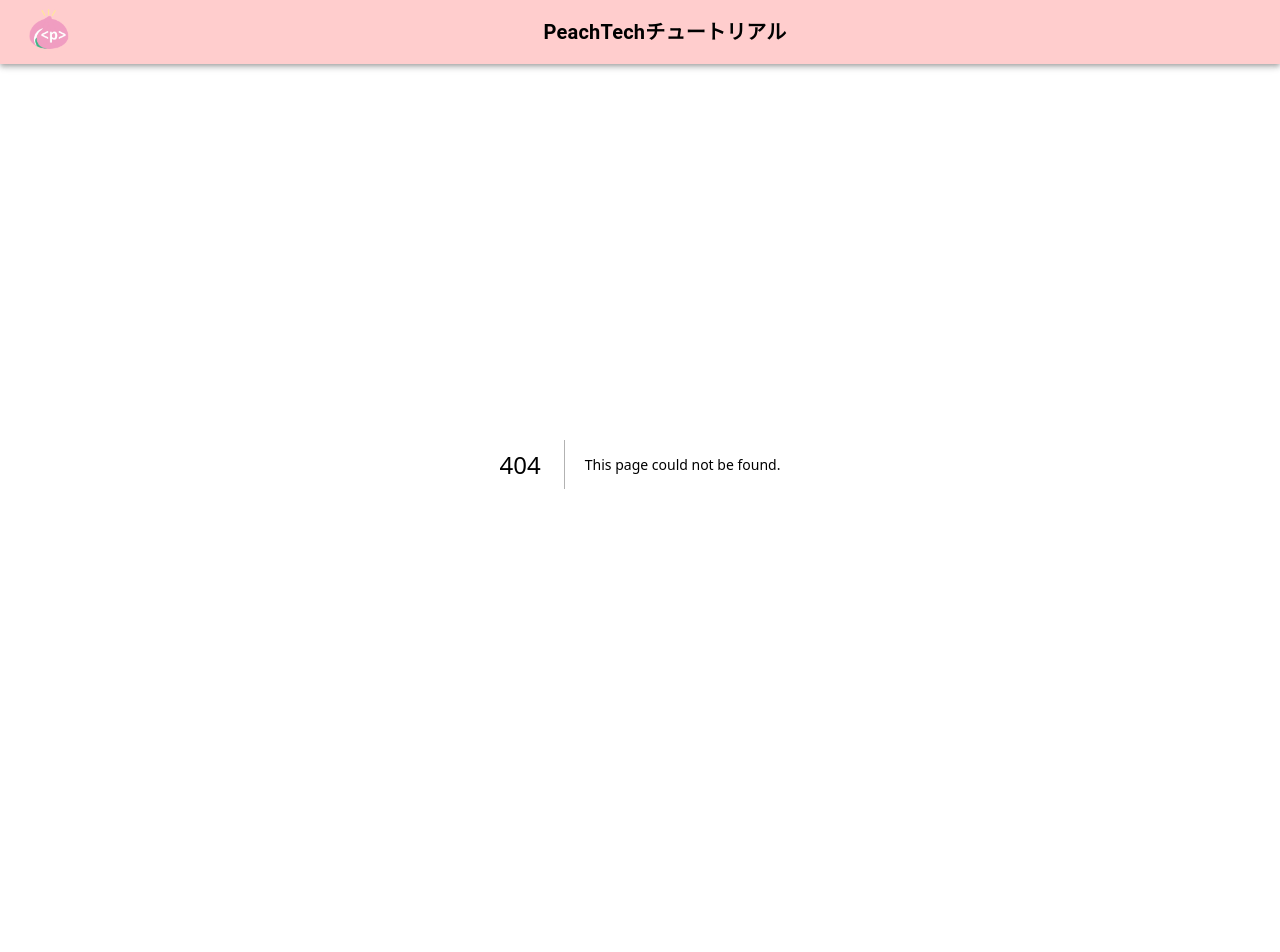
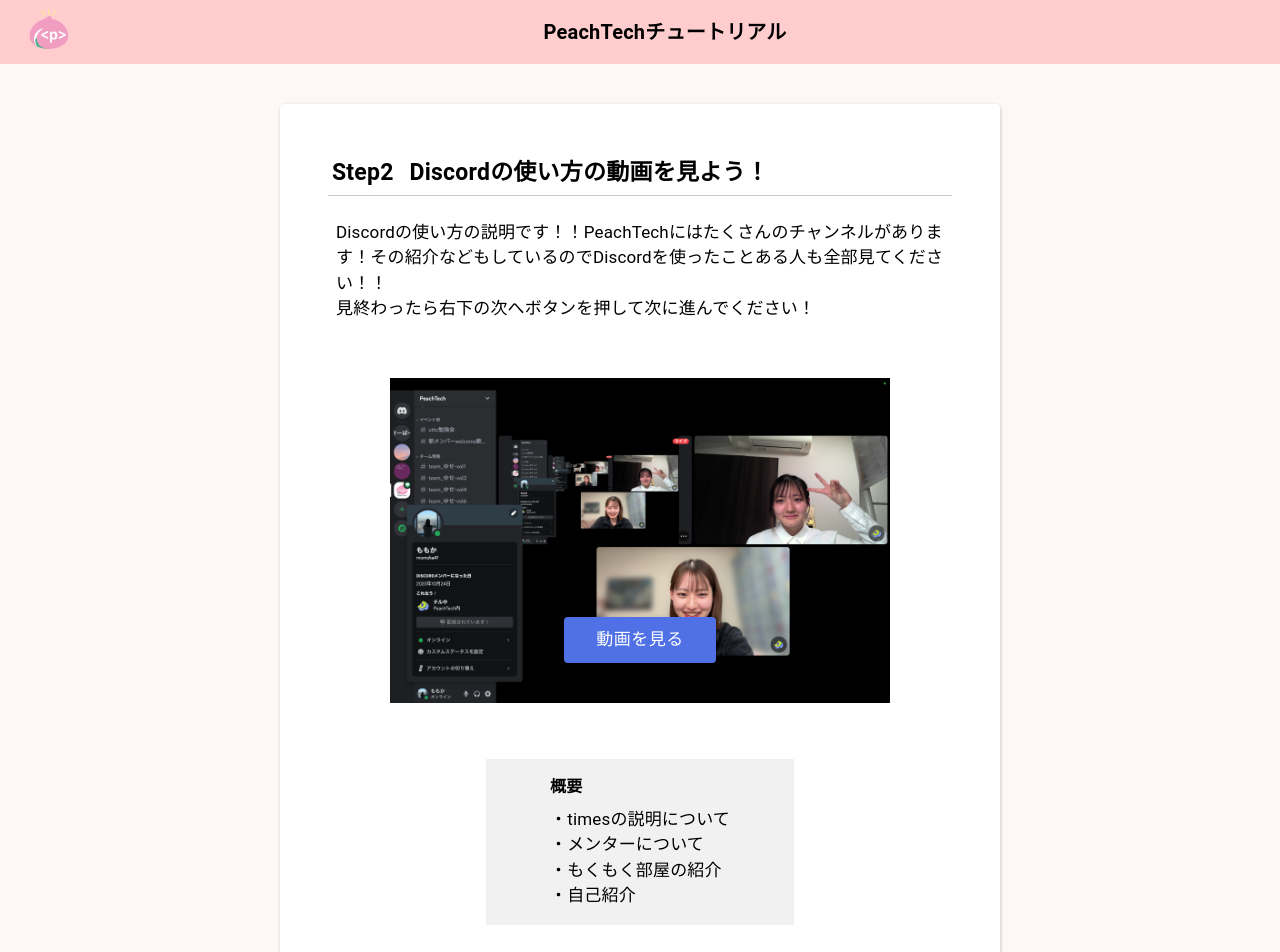
Before and after one commit to Peach-Tech0927/PeachTech-tutorial, a Next.js app: page /section2 in a window 1280 px wide. Before the commit this address had no page. Shown: the top 952 px of the page. Before the commit the page ends 864 px from the top, so only its background shows below. Built offline with nearby package versions, Linux system fonts and the light colour scheme.

Commit message:
section2,3,4のデータの作成とページの作成

```diff
--- a/app/const/video-page-data.ts
+++ b/app/const/video-page-data.ts
@@ -42,3 +42,37 @@
   buttonText: "次へ",
   nextButtonHref: "/section3",
 };
+
+export const step3VideoPageData: VideoPageProps = {
+  step: 3,
+  title: "Discordの使い方の動画を見よう！",
+  detail:
+    "Discordの使い方の説明です！！PeachTechにはたくさんのチャンネルがあります！その紹介などもしているのでDiscordを使ったことある人も全部見てください！！",
+  img: "/discord-screenshot.png",
+  contents: [
+    "timesの説明について",
+    "メンターについて",
+    "もくもく部屋の紹介",
+    "自己紹介",
+  ],
+  href: "/",
+  buttonText: "次へ",
+  nextButtonHref: "/section4",
+};
+
+export const step4VideoPageData: VideoPageProps = {
+  step: 4,
+  title: "Discordの使い方の動画を見よう！",
+  detail:
+    "Discordの使い方の説明です！！PeachTechにはたくさんのチャンネルがあります！その紹介などもしているのでDiscordを使ったことある人も全部見てください！！",
+  img: "/discord-screenshot.png",
+  contents: [
+    "timesの説明について",
+    "メンターについて",
+    "もくもく部屋の紹介",
+    "自己紹介",
+  ],
+  href: "/",
+  buttonText: "次へ",
+  nextButtonHref: "/section5",
+};
--- /dev/null
+++ b/app/section2/page.tsx
@@ -0,0 +1,19 @@
+import VideoPage from "../components/video-page";
+import { step2VideoPageData } from "../const/video-page-data";
+
+const Page = () => {
+  return (
+    <VideoPage
+      step={step2VideoPageData.step}
+      title={step2VideoPageData.title}
+      detail={step2VideoPageData.detail}
+      img={step2VideoPageData.img}
+      contents={step2VideoPageData.contents}
+      href={step2VideoPageData.href}
+      buttonText={step2VideoPageData.buttonText}
+      nextButtonHref={step2VideoPageData.nextButtonHref}
+    />
+  );
+};
+
+export default Page;
```
Also changed, not shown: app/section3/page.tsx (added, +19 -0 lines), app/section4/page.tsx (added, +19 -0 lines).
